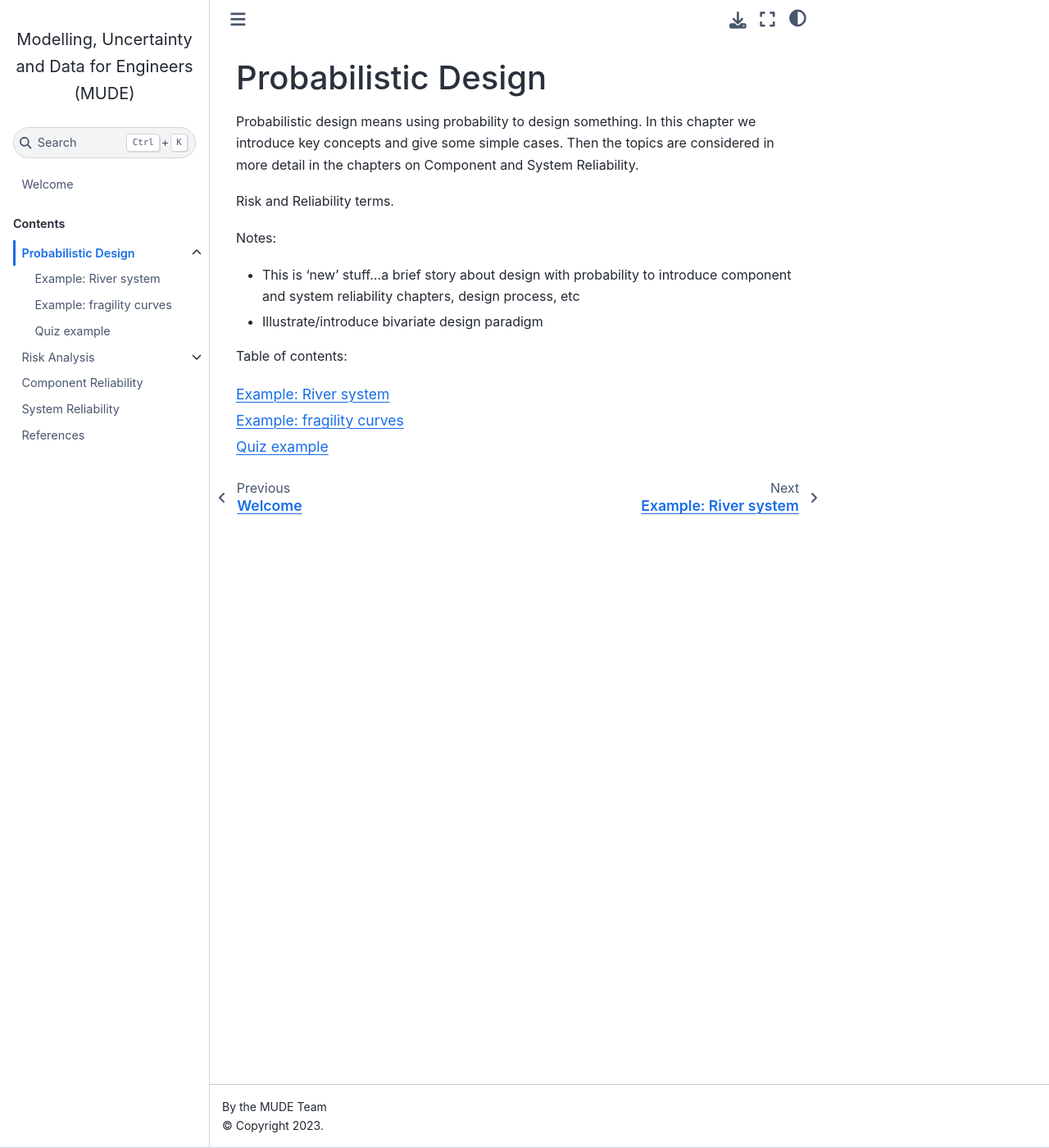
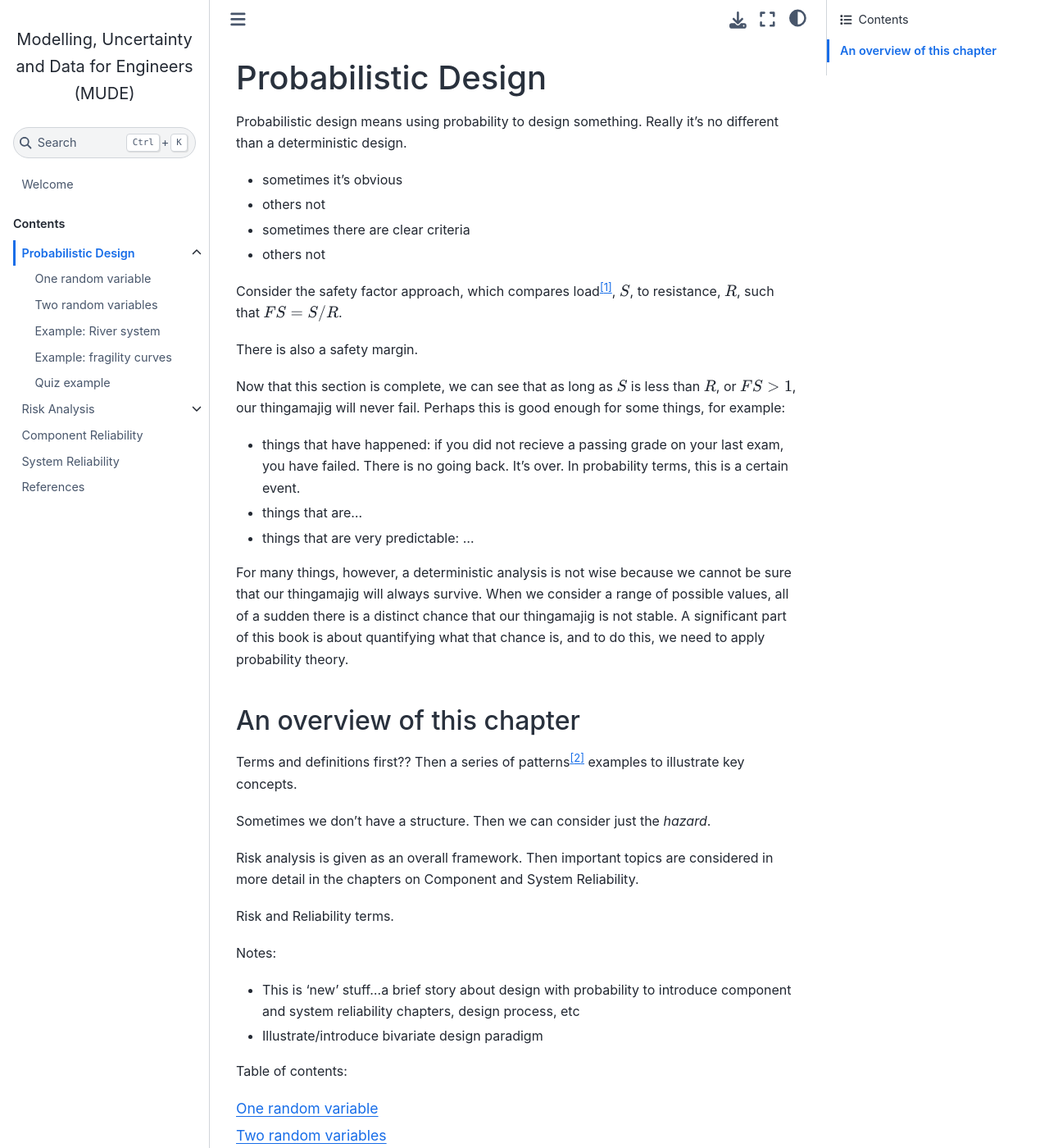
Before and after one commit to TUDelft-CITG/MUDE, a Jupyter Book: the page built from book/prob-design/overview.md, in a window 1280 px wide and 1400 px high. Shown: the whole window at 82% size. Built offline with Jupyter Book 1.0.4 settings and Sphinx 7.4.7 and the Sphinx Book theme 1.1.4, drawn with Linux system fonts in a browser that asks for light colours; cross-references to code outside the pages are shown as plain code; some of the changed text lies outside the part shown.

Commit message:
update chapter 1

````diff
--- a/book/_bibliography/references.bib
+++ b/book/_bibliography/references.bib
@@ -1,3 +1,33 @@
+@book{adk2022,
+  title={Structural and System Reliability},
+  author={Der Kiureghian, Armen},
+  year={2022},
+  publisher={Cambridge University Press}
+}
+
+@book{ditlevsen1996,
+  title={Structural reliability methods},
+  author={Ditlevsen, Ove and Madsen, Henrik O},
+  volume={178},
+  year={1996},
+  publisher={Wiley New York}
+}
+
+@article{Eijgenraam2006,
+   author = {C.J.J. Eijgenraam},
+   journal = {CPB discussion paper},
+   title = {Optimal safety standards for dike ring areas},
+   volume = {62},
+   year = {2006},
+}
+
+@book{moss2020,
+  title={Applied civil engineering risk analysis},
+  author={Moss, Robb Eric S},
+  year={2020},
+  publisher={Springer}
+}
+
 @article{vandantzig1956,
   author          = {D. van Dantzig},
   journal         = {Econometrica},
--- a/book/_toc.yml
+++ b/book/_toc.yml
@@ -5,9 +5,11 @@ parts:
     chapters:
     - file: prob-design/overview.md
       sections:
-      - file: prob-design/1-1-river-system-example.md
-      - file: prob-design/1-2-fragility-curves.md
-      - file: prob-design/1-3-quiz.ipynb
+      - file: prob-design/01-one-random-variable.md
+      - file: prob-design/02-two-random-variables.ipynb
+      - file: prob-design/xx-river-system-example.md
+      - file: prob-design/xx-fragility-curves.md
+      - file: prob-design/xx-quiz.ipynb
     - file: risk/overview.md
       sections:
       - file: risk/example-dike-heightening.md
--- /dev/null
+++ b/book/prob-design/01-one-random-variable.md
@@ -0,0 +1,3 @@
+# One random variable
+
+Let's consider that the load is random.
--- a/book/prob-design/overview.md
+++ b/book/prob-design/overview.md
@@ -1,6 +1,29 @@
 # Probabilistic Design
 
-Probabilistic design means using probability to design something. In this chapter we introduce key concepts and give some simple cases. Then the topics are considered in more detail in the chapters on Component and System Reliability.
+Probabilistic design means using probability to design something. Really it's no different than a deterministic design.
+- sometimes it's obvious
+- others not
+- sometimes there are clear criteria
+- others not
+
+Consider the safety factor approach, which compares load[^solicitation], $S$, to resistance, $R$, such that $FS=S/R$.
+
+There is also a safety margin.
+
+Now that this section is complete, we can see that as long as $S$ is less than $R$, or $FS>1$, our thingamajig will never fail. Perhaps this is good enough for some things, for example:
+- things that have happened: if you did not recieve a passing grade on your last exam, you have failed. There is no going back. It's over. In probability terms, this is a certain event.
+- things that are...
+- things that are very predictable: ...
+
+For many things, however, a deterministic analysis is not wise because we cannot be sure that our thingamajig will always survive. When we consider a range of possible values, all of a sudden there is a distinct chance that our thingamajig is not stable. A significant part of this book is about quantifying what that chance is, and to do this, we need to apply probability theory.
+
+## An overview of this chapter
+
+Terms and definitions first?? Then a series of patterns[^pattern] examples to illustrate key concepts.
+
+Sometimes we don't have a structure. Then we can consider just the *hazard*.
+
+Risk analysis is given as an overall framework. Then important topics are considered in more detail in the chapters on Component and System Reliability.
 
 Risk and Reliability terms.
 
@@ -12,3 +35,6 @@ Table of contents:
 
 ```{tableofcontents}
 ```
+
+[^solicitation]: $S$ stands for solicitation. While this letter and word EW much more pedantic-sounding than simply using load, or $L$, it is widely used in the structural engineering field, where component reliability methods were pioneered. Here we take a broader approach on the subject. Classical texts are {cite:t}`adk2022`, {cite:t}`moss2020` and {cite:t}`ditlevsen1996`.
+[^pattern]: The word *paradigm* is not used because it suggests completeness. The examples here, are meant to be used as illustrations for key concepts, and extended to other situations and higher dimensions, so *pattern* seems more appropriate.
````
Also changed, not shown: other parts of book/_bibliography/references.bib (+1 -8 lines), book/prob-design/02-two-random-variables.ipynb (added), book/prob-design/xx-fragility-curves.md (renamed from book/prob-design/1-2-fragility-curves.md), book/prob-design/xx-quiz.ipynb, book/prob-design/xx-river-system-example.md (renamed from book/prob-design/1-1-river-system-example.md).
